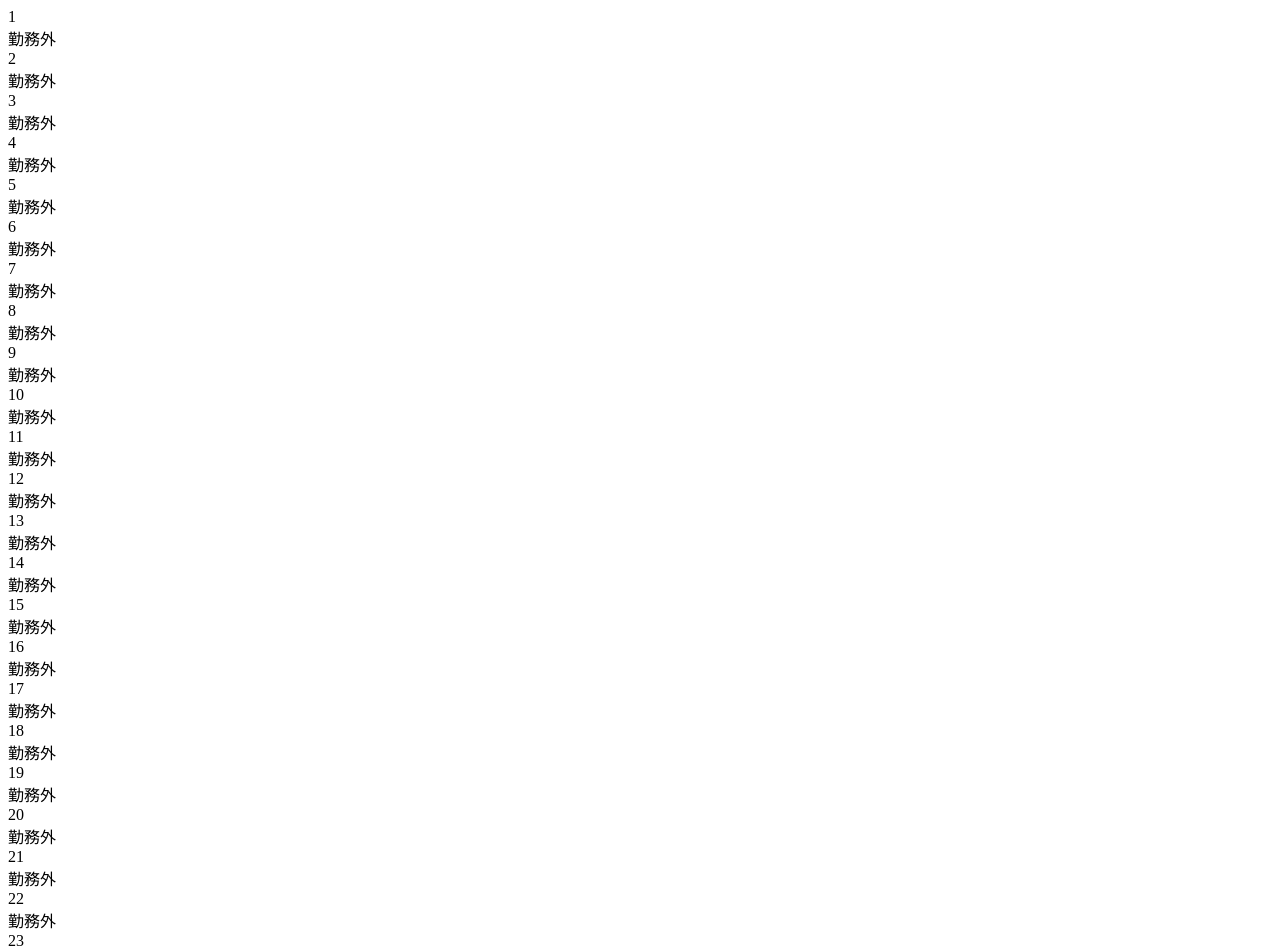
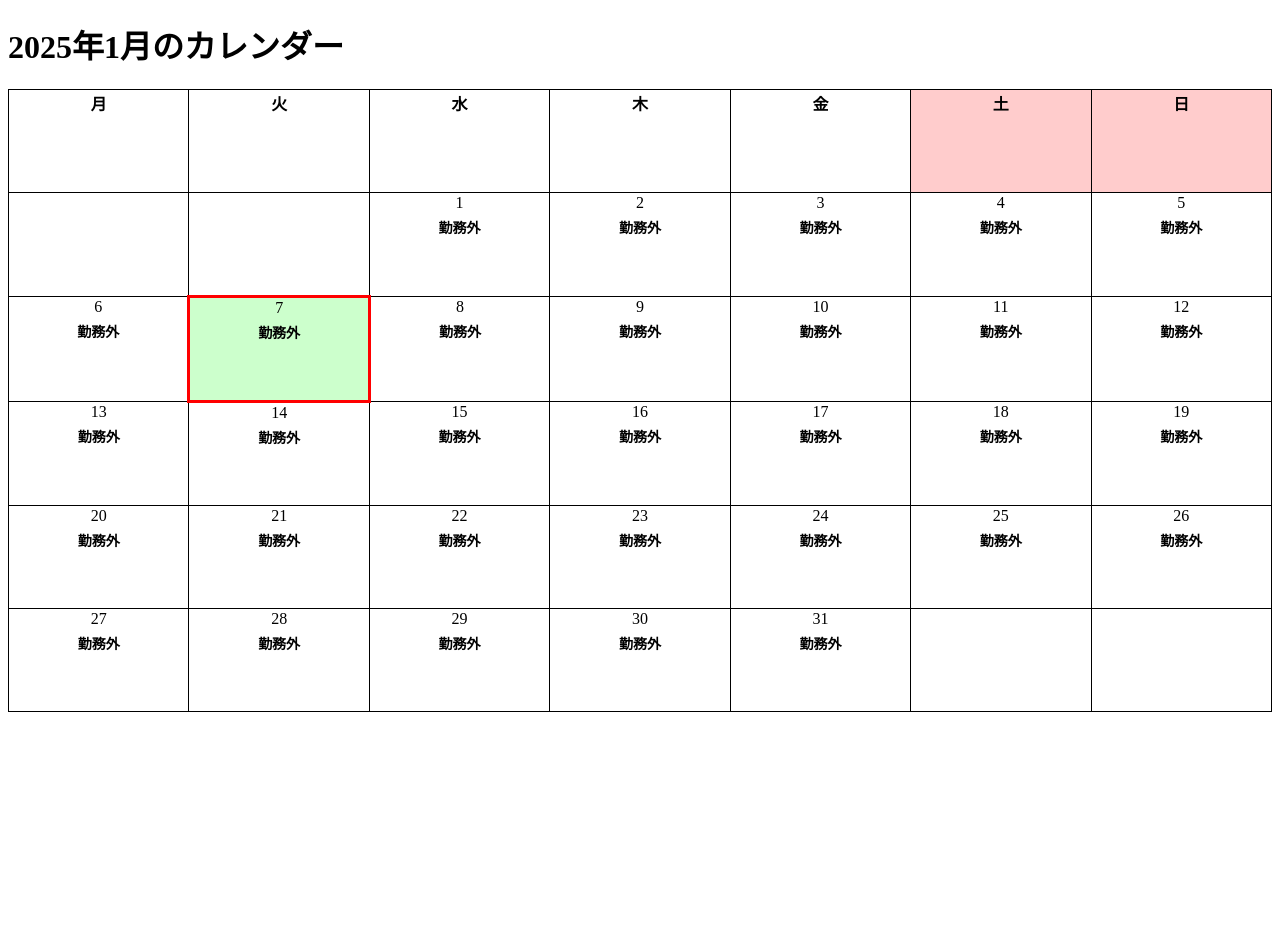
Before and after one commit to honjobunseki/flask-attendance-app, a Flask app: page / in a window 1280 px wide. Shown: the top 952 px of the page. After the commit the page ends 712 px from the top, so only its background shows below. Run offline with Flask 3, Linux system fonts and the light colour scheme.

Commit message:
Update calendar.html

```diff
--- a/templates/calendar.html
+++ b/templates/calendar.html
@@ -1,3 +1,49 @@
+<!DOCTYPE html>
+<html lang="en">
+<head>
+    <meta charset="UTF-8">
+    <meta name="viewport" content="width=device-width, initial-scale=1.0">
+    <title>カレンダー</title>
+    <style>
+        table {
+            width: 100%;
+            border-collapse: collapse;
+        }
+        th, td {
+            border: 1px solid black;
+            text-align: center;
+            width: 14.28%;
+            height: 100px;
+            vertical-align: top;
+        }
+        .today {
+            border: 3px solid red;
+            background-color: #ccffcc; /* 今日の背景を緑色に設定 */
+        }
+        .holiday, .weekend {
+            background-color: #ffcccc;
+        }
+        .status {
+            font-size: 14px;
+            font-weight: bold;
+            margin-top: 5px;
+        }
+    </style>
+</head>
+<body>
+    <h1>{{ year }}年{{ month }}月のカレンダー</h1>
+    <table>
+        <thead>
+            <tr>
+                <th>月</th>
+                <th>火</th>
+                <th>水</th>
+                <th>木</th>
+                <th>金</th>
+                <th class="weekend">土</th>
+                <th class="weekend">日</th>
+            </tr>
+        </thead>
         <tbody>
             {% for week in month_days %}
             <tr>
@@ -5,12 +51,16 @@
                 {% if day == 0 %}
                 <td class="empty"></td>
                 {% else %}
-        <td class="{{ 'today' if day == today else 'holiday' if day_status.get(day) in ['休み', '遅刻中'] else '' }}">
+                {% set status = day_status.get(day, "勤務外") %}
+                <td class="{{ 'today' if day == today else 'holiday' if status in ['休み', '遅刻中', '早退済み'] else '' }}">
                     {{ day }}
-            <div class="status">{{ day_status.get(day, '') }}</div>
+                    <div class="status">{{ status }}</div>
                 </td>
                 {% endif %}
                 {% endfor %}
             </tr>
             {% endfor %}
         </tbody>
+    </table>
+</body>
+</html>
```
Lines whose indentation alone changed are shown as unchanged.
